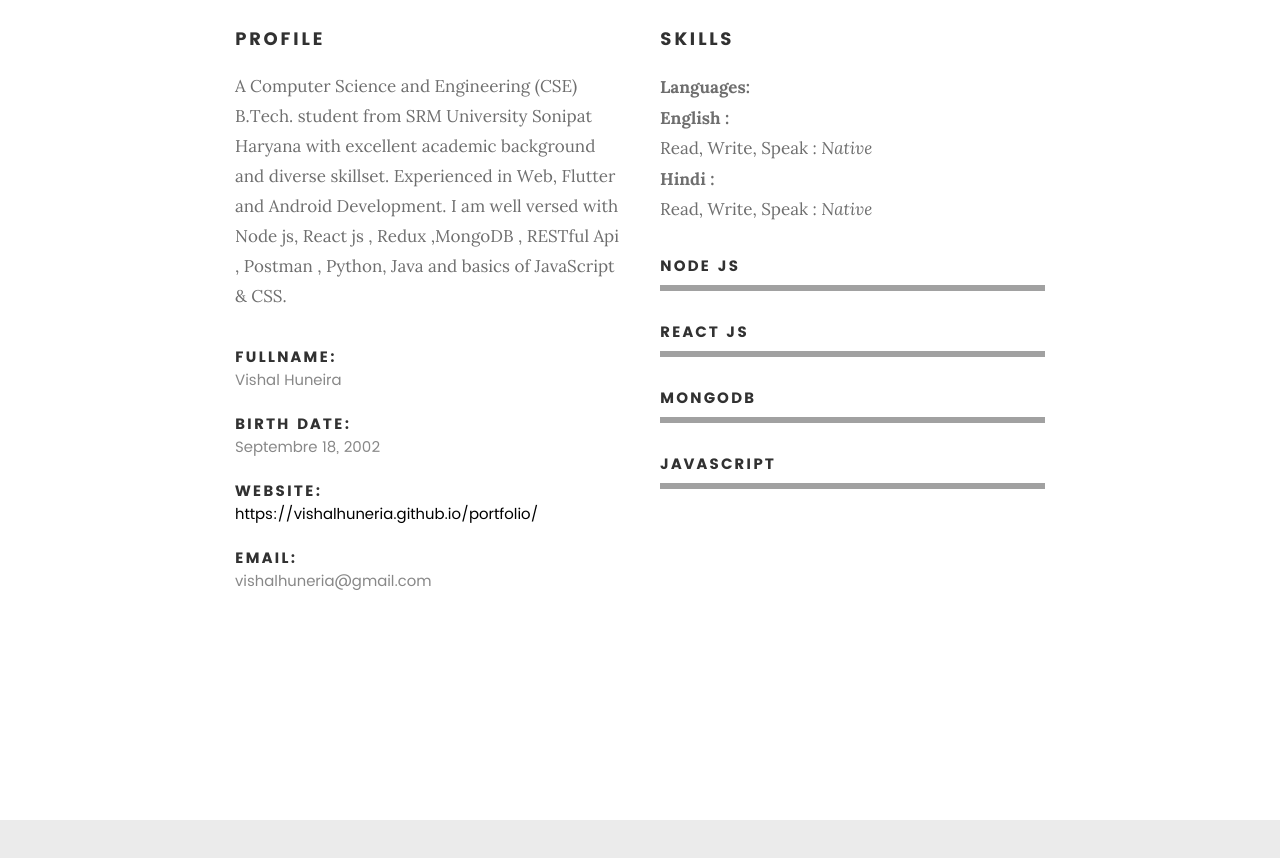
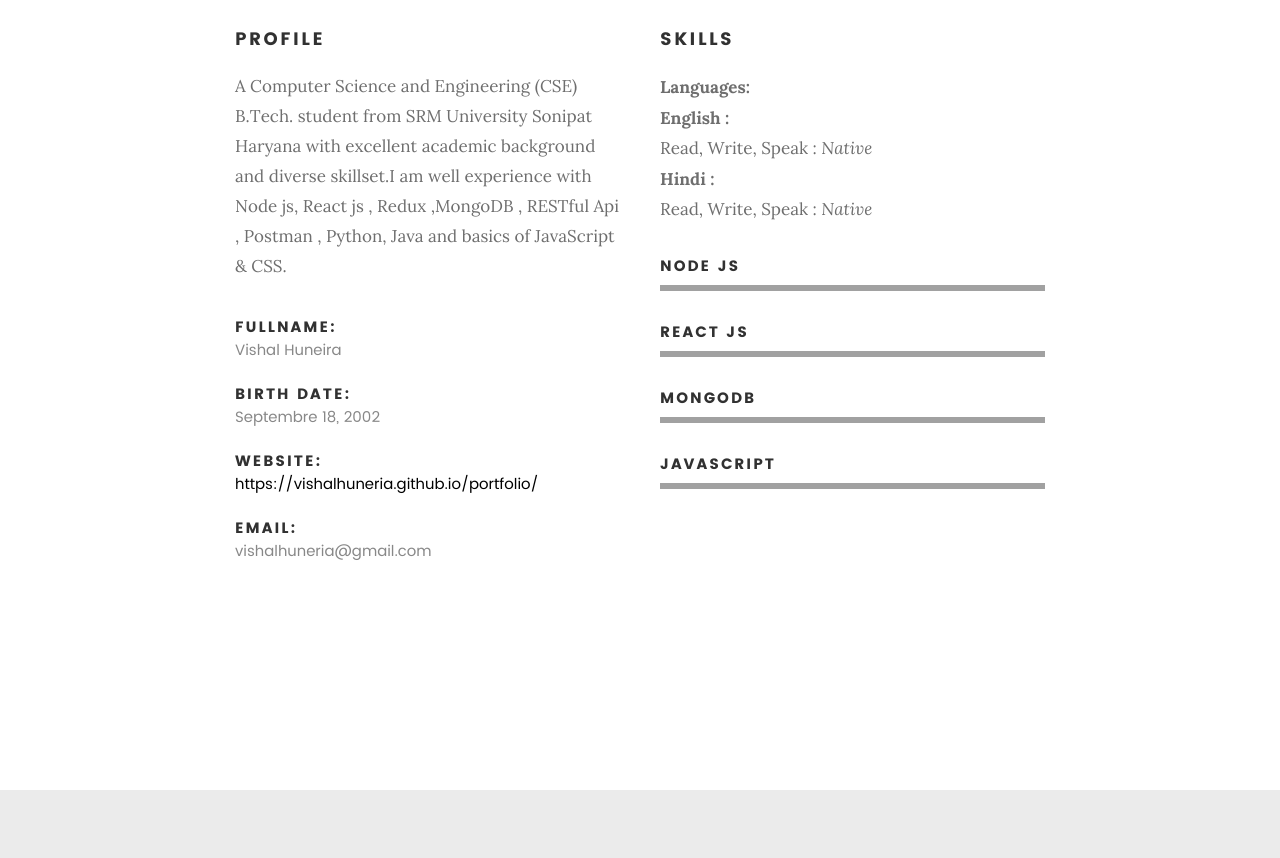
Before and after one commit to vishalhuneria/repo, a plain HTML site: page index.html in a window 1280 px wide. Shown: the part 1094-1952 px from the top of the page. Drawn offline with nearby package versions, Linux system fonts and the light colour scheme; files whose address does not match are found by name.

Commit message:
Update index.html

```diff
--- a/index.html
+++ b/index.html
@@ -90,8 +90,7 @@
    		<div class="col-six tab-full">
 
    			<h3>Profile</h3>
-                <p>A Computer Science and Engineering (CSE) B.Tech. student from SRM University Sonipat Haryana with excellent academic background and diverse skillset.                       Experienced in Web, Flutter and Android Development.
-                   I am well versed with Node js, React js , Redux ,MongoDB , RESTful Api , Postman , Python, Java and basics of JavaScript & CSS.</p>
+                <p>A Computer Science and Engineering (CSE) B.Tech. student from SRM University Sonipat Haryana with excellent academic background and diverse skillset.I am well experience with Node js, React js , Redux ,MongoDB , RESTful Api , Postman , Python, Java and basics of JavaScript & CSS.</p>
 
    			<ul class="info-list">
    				<li>
```
